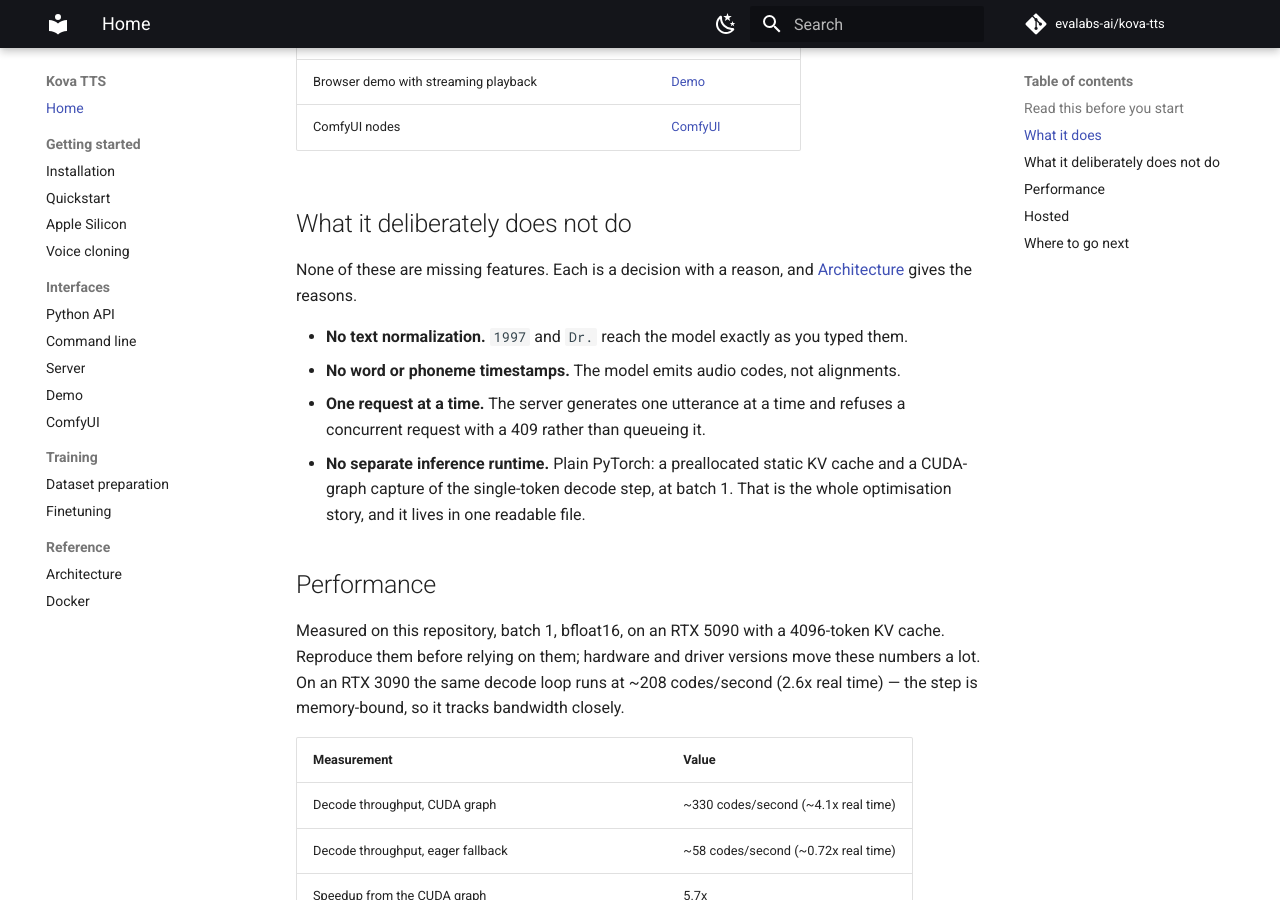
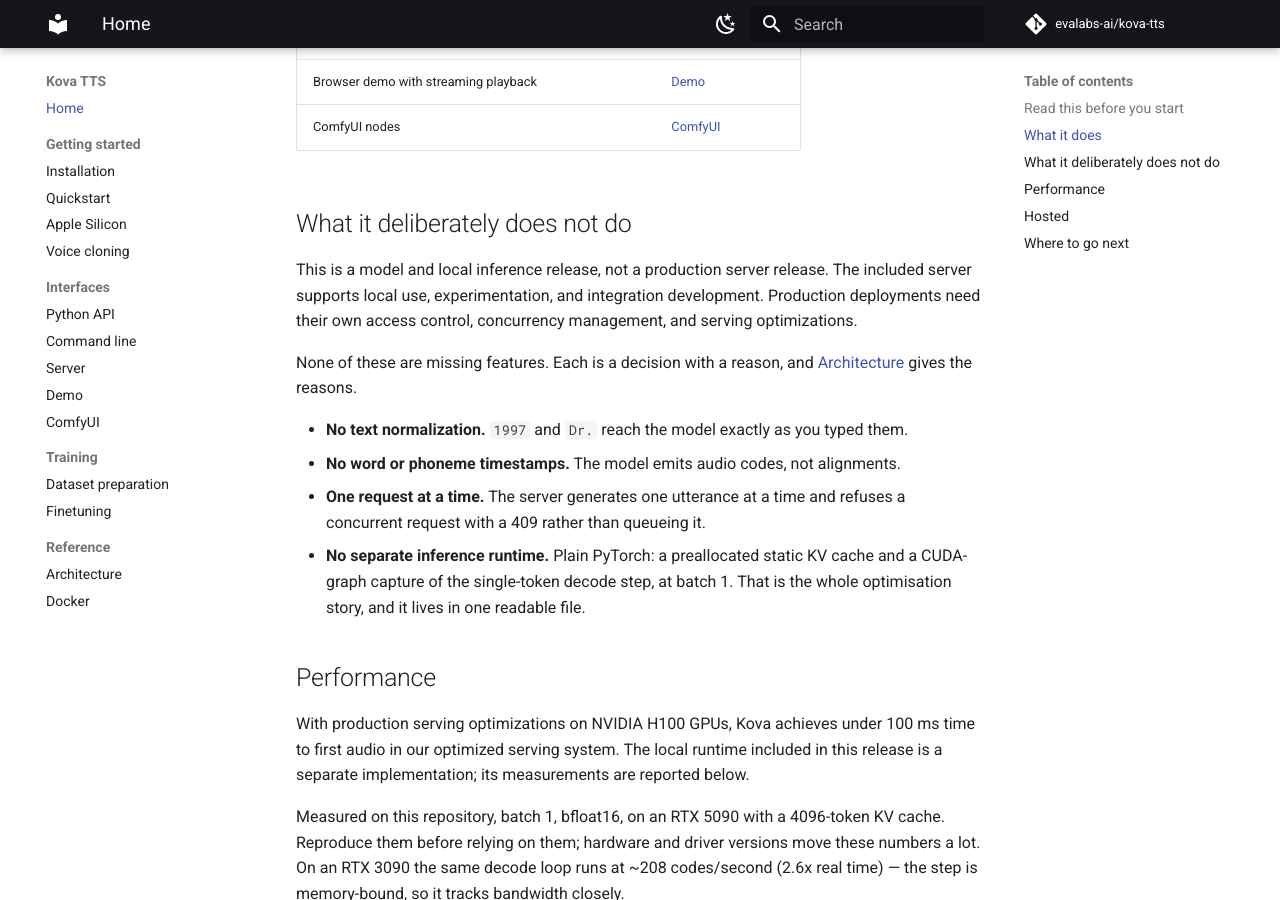
Before and after one commit to evalabs-ai/kova-tts, an MkDocs documentation site: the page built from docs/index.md, in a window 1280 px wide and 900 px high, scrolled down 1252 px. Built offline with MkDocs 1.6.1 and Material for MkDocs 9.7.7, drawn with Linux system fonts in a browser that asks for light colours; comment, search, counter and statistics services are not loaded.

Commit message:
Clarify local runtime scope and optimized H100 serving performance

```diff
--- a/docs/index.md
+++ b/docs/index.md
@@ -51,6 +51,10 @@
 
 ## What it deliberately does not do
 
+This is a model and local inference release, not a production server release. The included
+server supports local use, experimentation, and integration development. Production
+deployments need their own access control, concurrency management, and serving optimizations.
+
 None of these are missing features. Each is a decision with a reason, and
 [Architecture](architecture.md#deliberate-non-features) gives the reasons.
 
@@ -63,6 +67,10 @@
   story, and it lives in one readable file.
 
 ## Performance
+
+With production serving optimizations on NVIDIA H100 GPUs, Kova achieves under 100 ms
+time to first audio in our optimized serving system. The local runtime included in this
+release is a separate implementation; its measurements are reported below.
 
 Measured on this repository, batch 1, bfloat16, on an RTX 5090 with a 4096-token KV cache.
 Reproduce them before relying on them; hardware and driver versions move these numbers a lot.
```
Also changed, not shown: README.md (+7 -0 lines), docs/server.md (+5 -0 lines).
